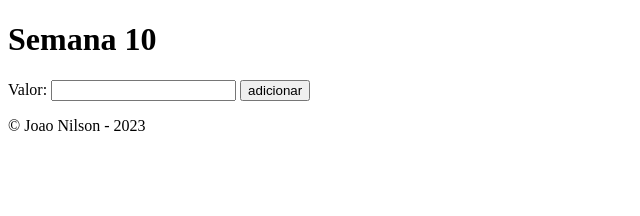
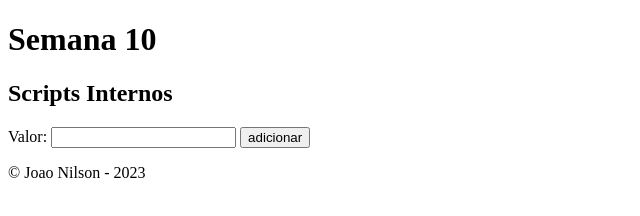
Before and after one commit to ufjf-dcc121/ufjf-dcc121-2023-1-atv10-joao-nilson, a plain HTML site: page index.html in a window 1280 px wide. Shown: the whole page, without its empty margins (0-640 px from the left). Drawn offline with Linux system fonts and the light colour scheme.

Commit message:
cria sections e subtitulo

```diff
--- a/index.html
+++ b/index.html
@@ -9,16 +9,21 @@
 <body>
     <header>
         <h1>Semana 10</h1>
+        <h2>Scripts Internos</h2>
     </header>
     <main>
+        <section id="formulario">
                     <form name="entrada">
                         <label for="valor">Valor:</label>
                         <input type="number" name="valor" id="valor" title="Valor a ser inserido"/>
                         <input type="submit" value="adicionar"/>
                     </form>
+        </section>
+        <section id="items">
                 <ol>
 
                 </ol>
+        </section>
     </main>
     <footer>
         <p>&copy; Joao Nilson - 2023</p>
```
Lines whose indentation alone changed are shown as unchanged.
